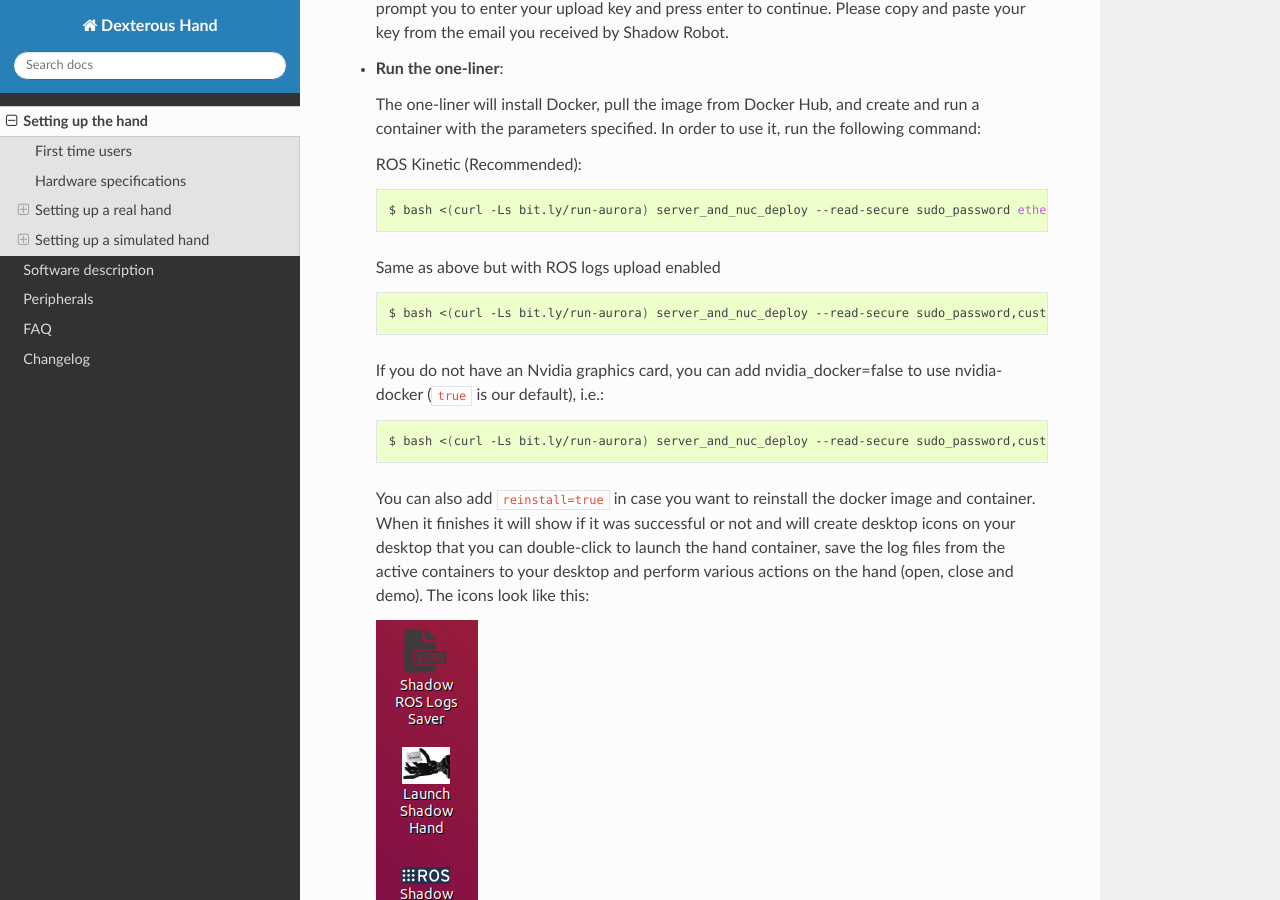
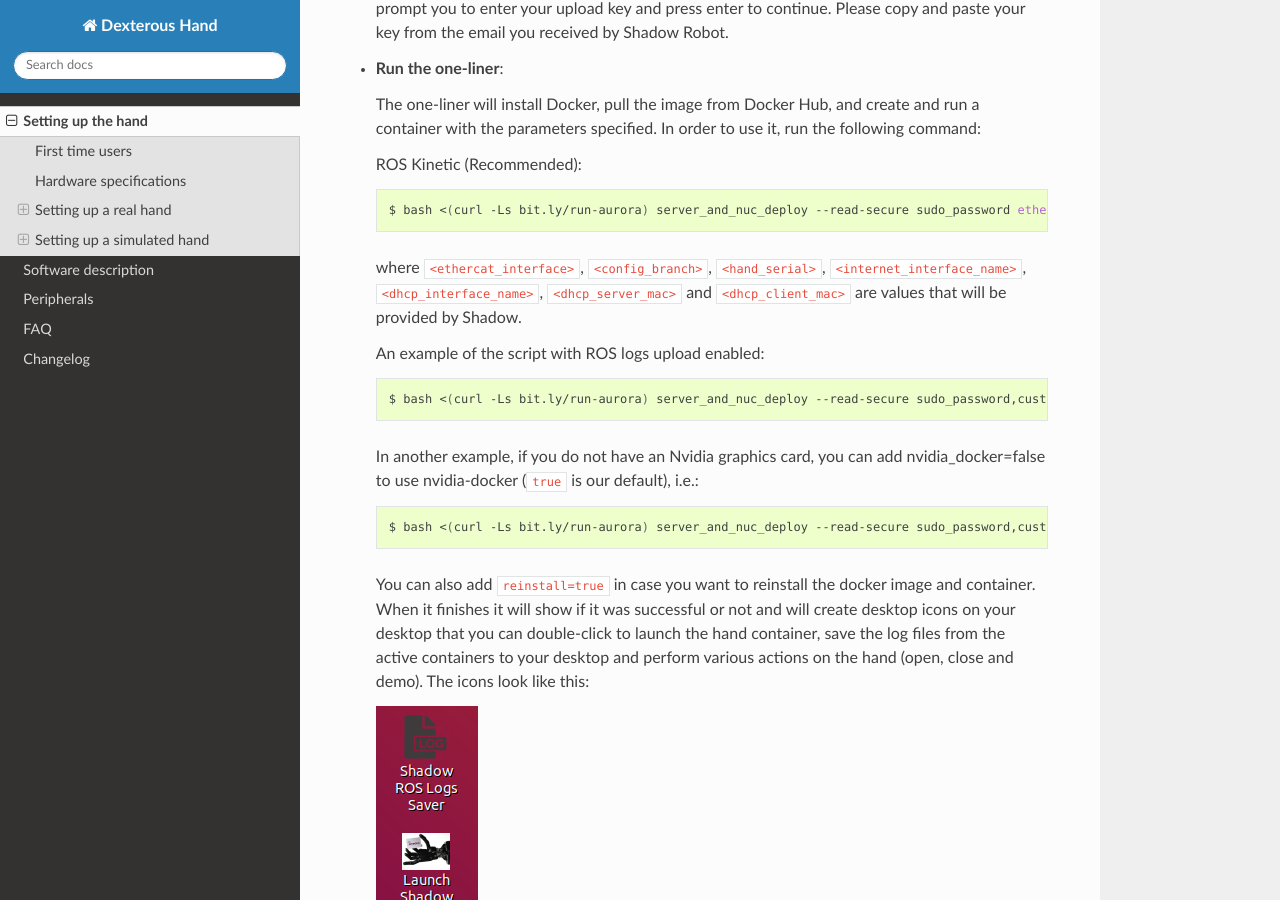
Before and after one commit to shadow-robot/sr_dexterous_hand_documentation, a Sphinx documentation site: the page built from docs/user_guide/1_setting_up_the_hand.md, in a window 1280 px wide and 900 px high, scrolled down 4975 px. Built offline with Sphinx 7.4.7 and the Read the Docs theme 2.0.0, drawn with Linux system fonts in a browser that asks for light colours.

Commit message:
fixing commands

````diff
--- a/docs/user_guide/1_setting_up_the_hand.md
+++ b/docs/user_guide/1_setting_up_the_hand.md
@@ -123,13 +123,15 @@
 
   ROS Kinetic (Recommended):
   ```bash
-  $ bash <(curl -Ls bit.ly/run-aurora) server_and_nuc_deploy --read-secure sudo_password ethercat_interface=enx000ec6511588 config_branch=shadowrobot_200117 product=hand_e reinstall=true hand_serial=2378 internet_interface_name=enp8s0f1 dhcp_interface_name=enx000ec653b3bc dhcp_server_mac="00:0e:c6:53:b3:bc" dhcp_client_mac="00:0e:c6:53:b4:35" upgrade_check=true launch_hand=true
+  $ bash <(curl -Ls bit.ly/run-aurora) server_and_nuc_deploy --read-secure sudo_password ethercat_interface=<ethercat_interface> config_branch=<config_branch> product=hand_e reinstall=true hand_serial=<hand_serial> internet_interface_name=<internet_interface_name> dhcp_interface_name=<dhcp_interface_name> dhcp_server_mac=<dhcp_server_mac> dhcp_client_mac=<dhcp_client_mac> upgrade_check=true launch_hand=true
   ```
-  Same as above but with ROS logs upload enabled
+  where `<ethercat_interface>`, `<config_branch>`, `<hand_serial>`, `<internet_interface_name>`, `<dhcp_interface_name>`, `<dhcp_server_mac>` and `<dhcp_client_mac>` are values that will be provided by Shadow.
+
+  An example of the script with ROS logs upload enabled:
   ```bash
   $ bash <(curl -Ls bit.ly/run-aurora) server_and_nuc_deploy --read-secure sudo_password,customer_key ethercat_interface=enx000ec6511588 config_branch=shadowrobot_200117 product=hand_e reinstall=true use_aws=true hand_serial=2378 internet_interface_name=enp8s0f1 dhcp_interface_name=enx000ec653b3bc dhcp_server_mac="00:0e:c6:53:b3:bc" dhcp_client_mac="00:0e:c6:53:b4:35" upgrade_check=true launch_hand=true
   ```
-  If you do not have an Nvidia graphics card, you can add nvidia_docker=false to use nvidia-docker (`true` is our default), i.e.:
+  In another example, if you do not have an Nvidia graphics card, you can add nvidia_docker=false to use nvidia-docker (`true` is our default), i.e.:
   ```bash
   $ bash <(curl -Ls bit.ly/run-aurora) server_and_nuc_deploy --read-secure sudo_password,customer_key ethercat_interface=enx000ec6511588 config_branch=shadowrobot_200117 product=hand_e reinstall=true use_aws=true hand_serial=2378 internet_interface_name=enp8s0f1 dhcp_interface_name=enx000ec653b3bc dhcp_server_mac="00:0e:c6:53:b3:bc" dhcp_client_mac="00:0e:c6:53:b4:35" upgrade_check=true launch_hand=true nvidia_docker=false
   ```
````
